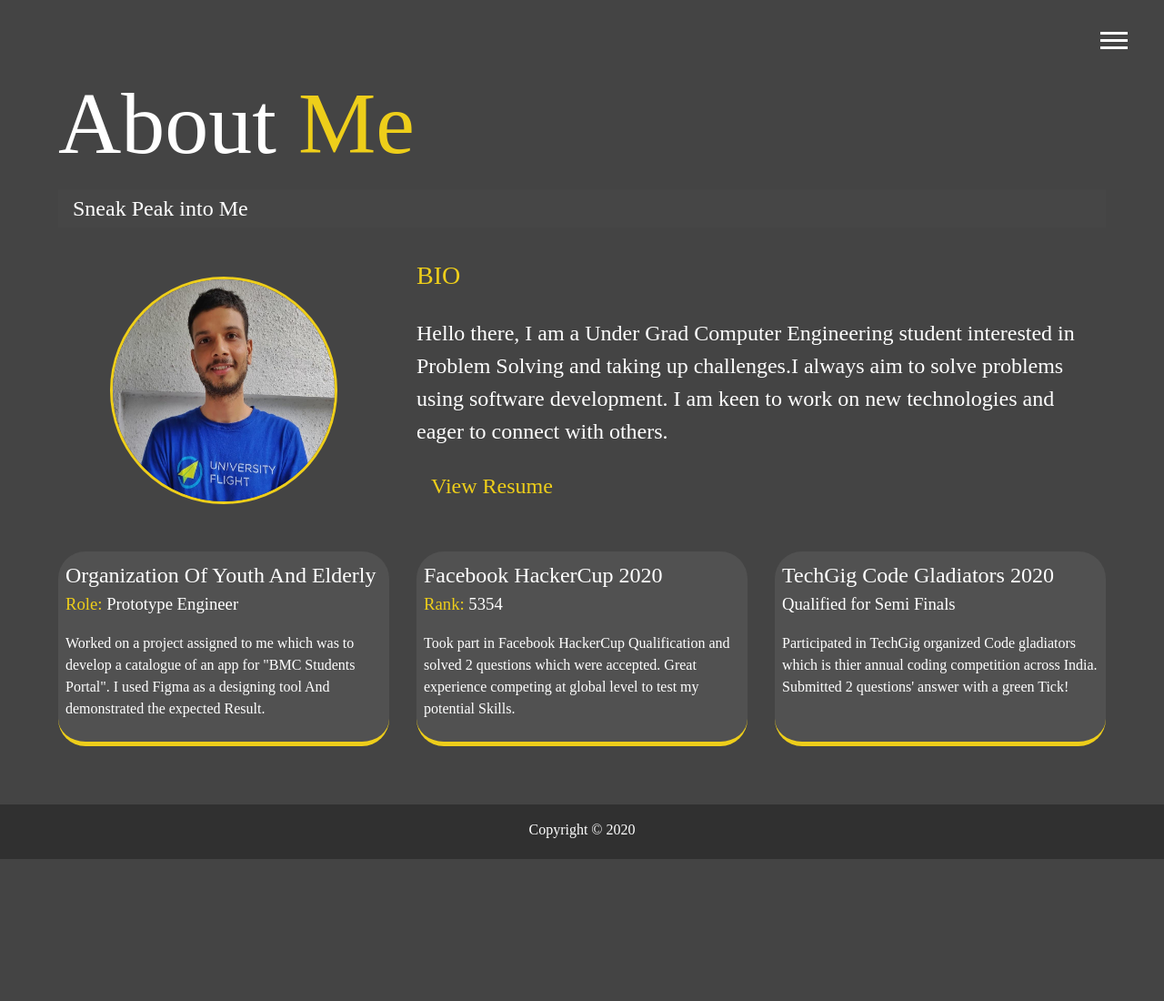
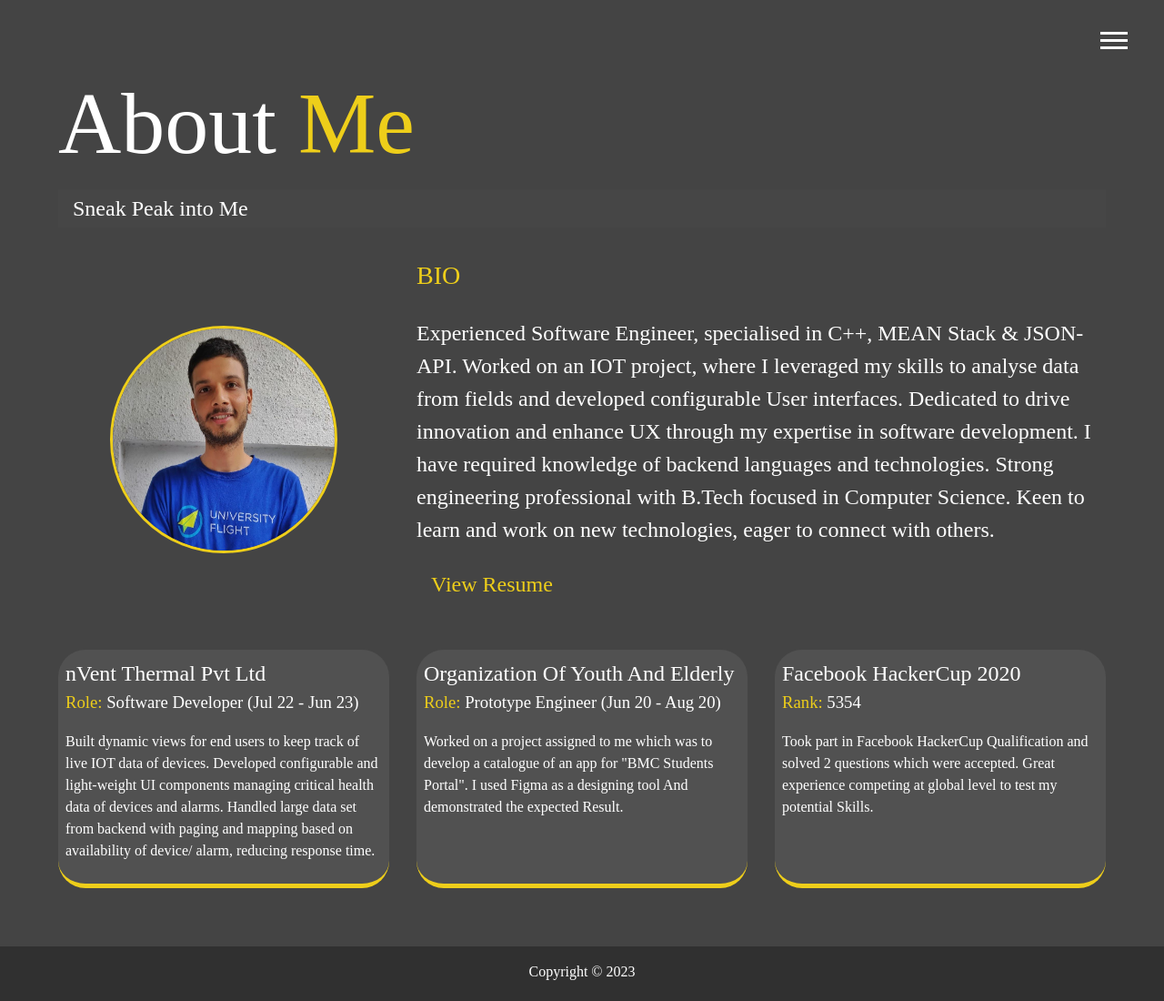
Before and after one commit to ab-abhi-1303/portfolio-website, a website: page src/about.html in a window 1280 px wide. Shown: the whole page at 91% size. Before the commit the page ends 944 px from the top, so only its background shows below. Drawn offline with Linux system fonts and the light colour scheme.

Commit message:
updated repo

```diff
--- a/src/about.html
+++ b/src/about.html
@@ -59,19 +59,28 @@
         <div class="bio">
           <h3 class="text-secondary">BIO</h3>
           <p>
-            Hello there, I am a Under Grad Computer Engineering student
-            interested in Problem Solving and taking up challenges.I always aim
-            to solve problems using software development. I am keen to work on
-            new technologies and eager to connect with others.
+            Experienced Software Engineer, specialised in C++, MEAN Stack & JSON-API. Worked on an IOT project, where I leveraged my skills to analyse data from fields and developed configurable User interfaces. Dedicated to drive innovation and enhance UX through my expertise in software development. I have
+            required knowledge of backend languages and technologies. Strong engineering professional with B.Tech
+            focused in Computer Science. Keen to learn and work on new technologies, eager to connect with others.
             <div class="resume">
-              <a href="https://drive.google.com/file/d/1TfNjt870JfPOBQWfsnQYX0AnWt7TSZst/view?usp=sharing" class="text-secondary btn">View Resume</a>
+              <a href="https://drive.google.com/file/d/1JKhewDtTQsbs7468yZHpGMtI_UHASqWa/view" class="text-secondary btn">View Resume</a>
             </div>
           </p>
         </div>
 
         <div class="job job1">
+          <h2>nVent Thermal Pvt Ltd</h2>
+          <h3><span class="text-secondary">Role: </span>Software Developer (Jul 22 - Jun 23)</h3>
+          <p>
+            Built dynamic views for end users to
+            keep track of live IOT data of devices. Developed configurable and light-weight UI components
+            managing critical health data of devices and alarms. Handled large data set from backend with paging and mapping based on availability of device/ alarm, reducing response time.
+          </p>
+        </div>
+
+        <div class="job job2">
           <h2>Organization Of Youth And Elderly</h2>
-          <h3><span class="text-secondary">Role: </span>Prototype Engineer</h3>
+          <h3><span class="text-secondary">Role: </span>Prototype Engineer (Jun 20 - Aug 20)</h3>
           <p>
             Worked on a project assigned to me which was to develop a catalogue
             of an app for "BMC Students Portal". I used Figma as a designing tool And
@@ -79,7 +88,7 @@
           </p>
         </div>
 
-        <div class="job job2">
+        <div class="job job3">
           <h2>Facebook HackerCup 2020</h2>
           <h3><span class="text-secondary">Rank: </span>5354</h3>
           <p>
@@ -88,19 +97,10 @@
             Skills.
           </p>
         </div>
-
-        <div class="job job3">
-          <h2>TechGig Code Gladiators 2020</h2>
-          <h3>Qualified for Semi Finals</h3>
-          <p>
-            Participated in TechGig organized Code gladiators which is thier annual
-            coding competition across India. Submitted 2 questions' answer with a green Tick!
-          </p>
-        </div>
       </div>
     </main>
 
-    <footer id="main-footer">Copyright &copy; 2020</footer>
+    <footer id="main-footer">Copyright &copy; 2023</footer>
 
     <script src="js/main.js"></script>
   </body>
```
Also changed, not shown: src/contact.html (+5 -5 lines), src/work.html (+16 -16 lines).
